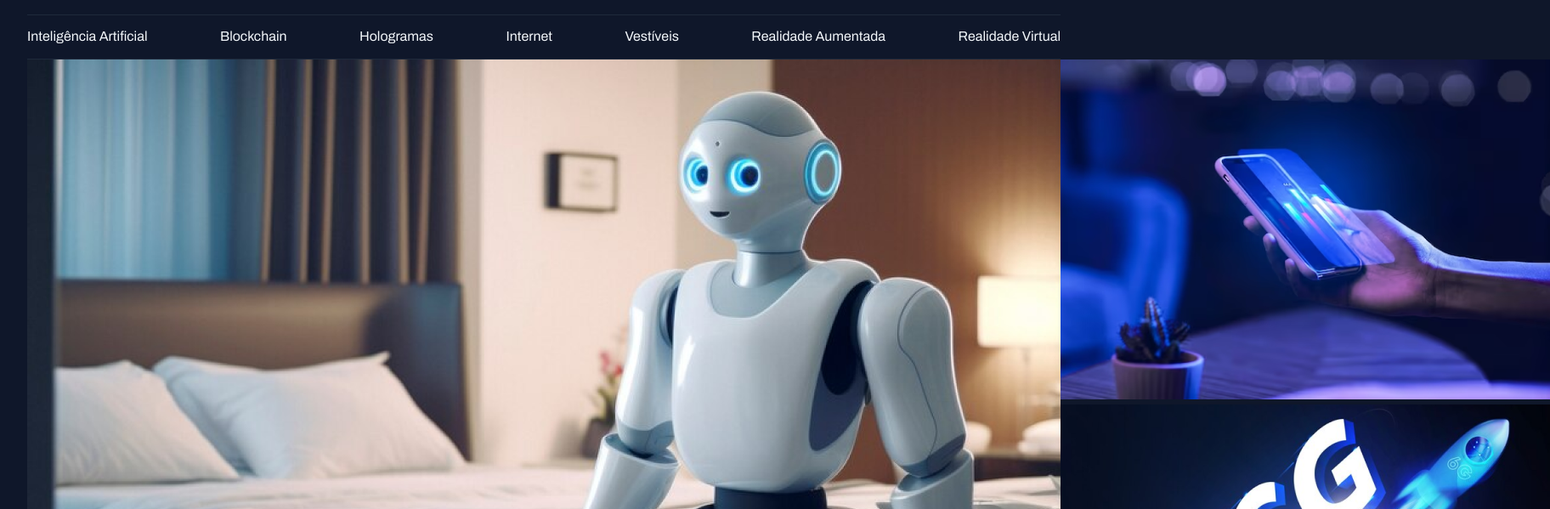
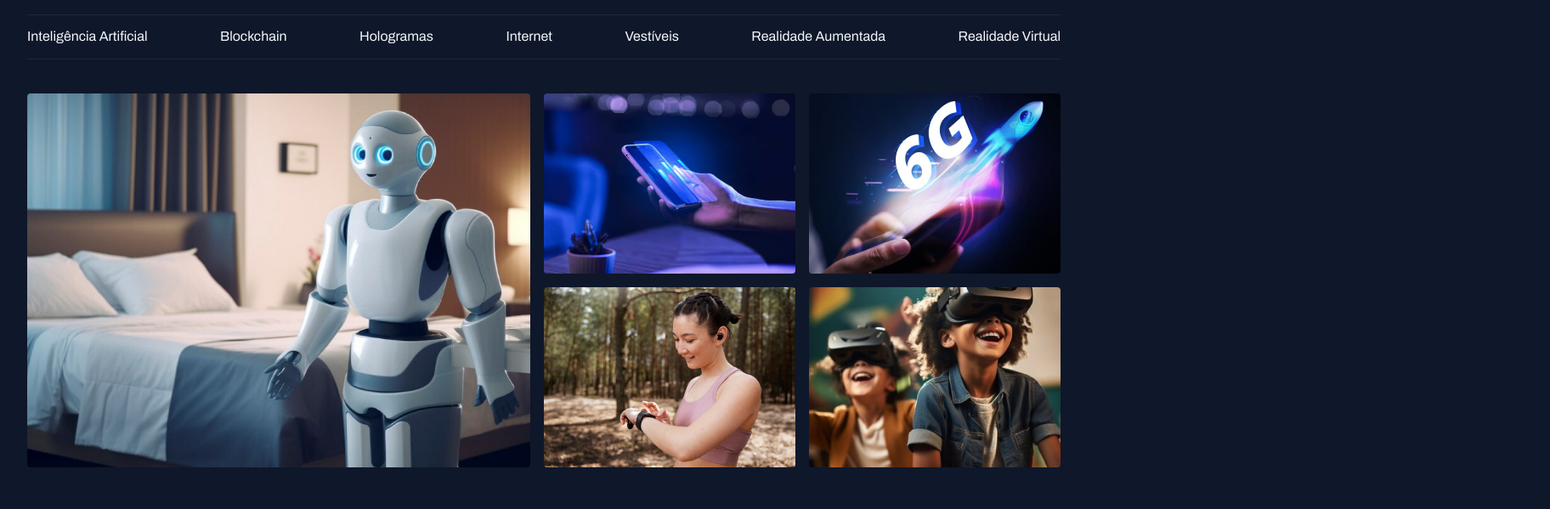
Before and after one commit to ArturSilvestre/Projeto_TechNews, a plain HTML site: page index.html in a window 1280 px wide. Shown: the part 45-644 px from the top of the page at 85% size, 1824 px wide, since content can reach past the window. Drawn offline with Linux system fonts and the light colour scheme.

Commit message:
added style guide and created global style section destaques

```diff
--- a/styles/global.css
+++ b/styles/global.css
@@ -15,17 +15,6 @@
     --text-span: 600 14px/145% var(--font-family);
     --text: 400 16px/140% var(--font-family);
     --text-paragraph: 400 14px/160% var(--font-family);
-}
-
-
-/* Utility-first */
-
-.grid {
-    display: grid;
-}
-
-.grid-flow-col {
-    grid-auto-flow: column;
 }
 
 * {
@@ -55,8 +44,16 @@ h3 {
     font: inherit;
 }
 
+img {
+    max-width: 100%;
+}
+
 .container {
     max-width: 1280px;
     padding-inline: 32px;
     margin-inline: auto;
 }
+
+main {
+    margin-top: 40px;
+}
--- a/styles/index.css
+++ b/styles/index.css
@@ -1,2 +1,4 @@
 @import url(global.css);
 @import url(header.css);
+@import url(utility.css);
+@import url(section.css);
--- /dev/null
+++ b/styles/section.css
@@ -0,0 +1,7 @@
+#featured {
+    img {
+        height: 100%;
+        object-fit: cover;
+        border-radius: 4px;
+    }
+}
--- /dev/null
+++ b/styles/utility.css
@@ -0,0 +1,17 @@
+/* Utility-first */
+
+.grid {
+    display: grid;
+}
+
+.grid-flow-col {
+    grid-auto-flow: column;
+}
+
+.grid-flow-cols-2 {
+    grid-template-columns: 1fr 1fr;
+}
+
+.gap-16 {
+    gap: 16px;
+}
```
